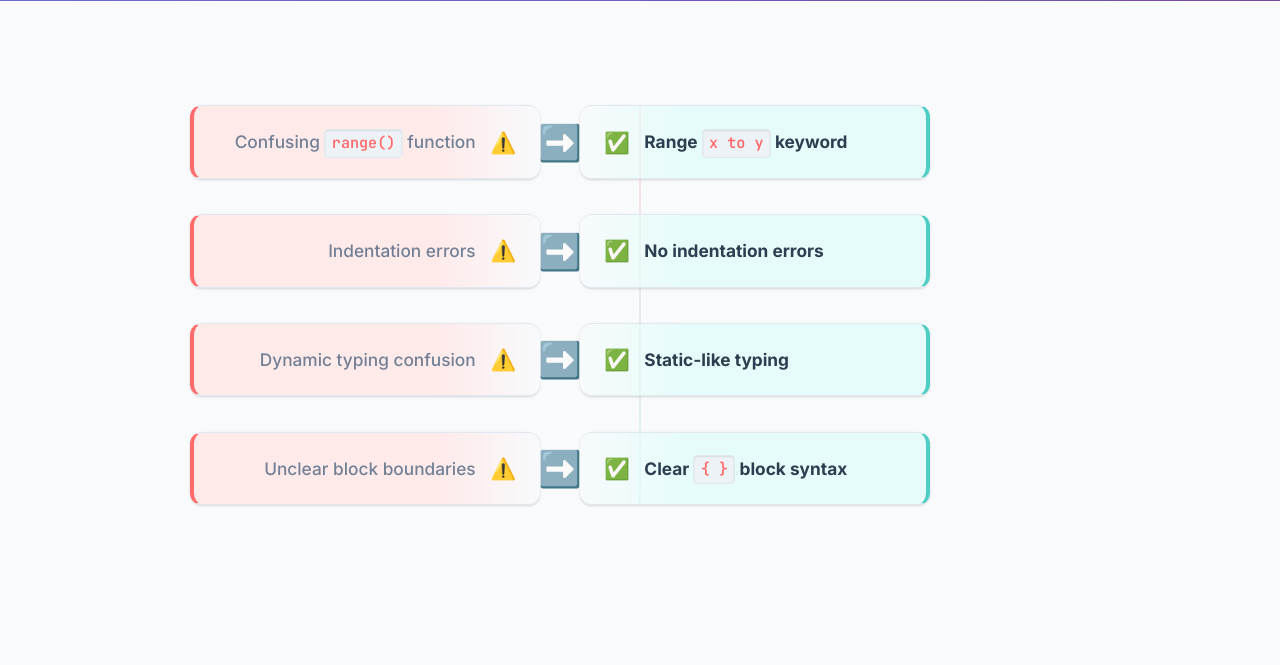
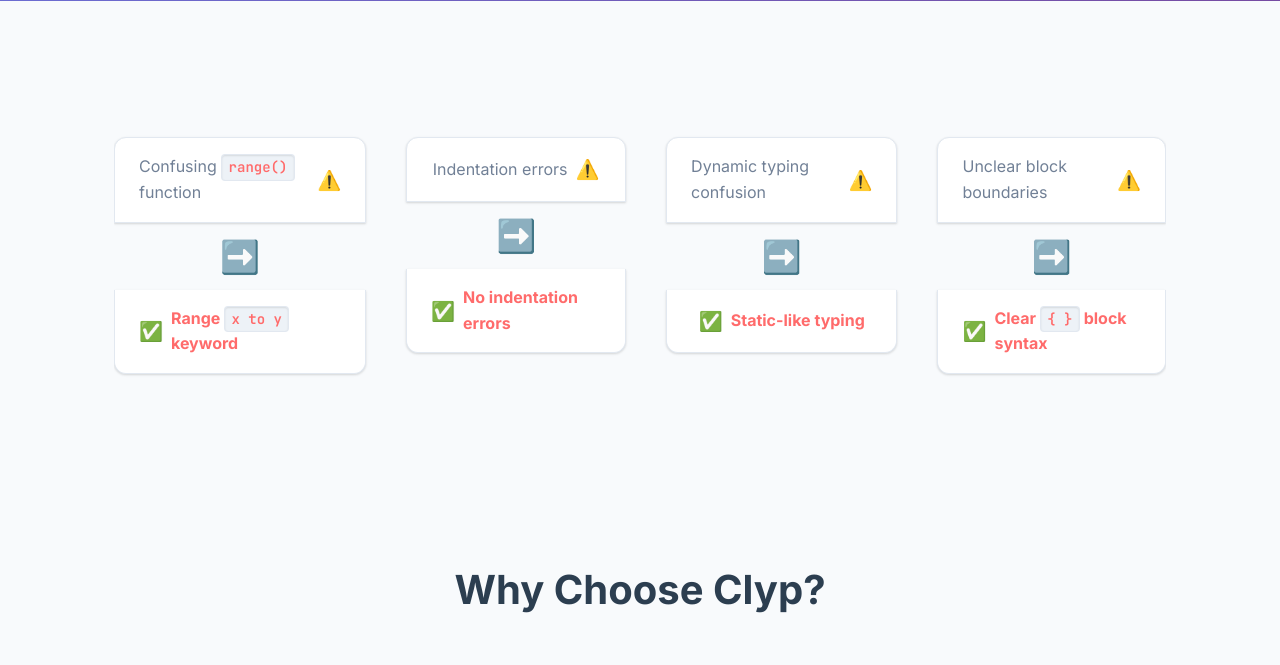
Before and after one commit to clyplang/clyplang.github.io, a Python web app: template templates/index.html in a window 1280 px wide. Shown: the part 789-1454 px from the top of the page. Run offline with Jinja, Linux system fonts and the light colour scheme; the template is opened without the code that fills it, so the values that code supplies are empty.

Commit message:
Add horizontal layout for Python vs Clyp fixes timeline section

```diff
--- a/static/css/main.css
+++ b/static/css/main.css
@@ -1609,3 +1609,87 @@ body {
         display: none;
     }
 }
+
+/* --- Horizontal Python vs Clyp Fixes Timeline --- */
+.fixes-timeline-horizontal {
+    width: 100%;
+    overflow-x: auto;
+    padding: var(--spacing-xl) 0;
+    display: flex;
+    justify-content: center;
+    align-items: center;
+}
+.fixes-timeline-row-horizontal {
+    display: flex;
+    gap: 2.5rem;
+    align-items: stretch;
+    width: 100%;
+    justify-content: center;
+}
+.fixes-timeline-item-horizontal {
+    display: flex;
+    flex-direction: column;
+    align-items: center;
+    min-width: 220px;
+    position: relative;
+    transition: transform 0.5s cubic-bezier(.4,2,.6,1);
+}
+.fixes-timeline-problem-horizontal {
+    background: var(--bg-card);
+    color: var(--text-secondary);
+    border-radius: var(--radius-lg) var(--radius-lg) 0 0;
+    box-shadow: var(--shadow-sm);
+    border: 1px solid var(--border-color);
+    padding: var(--spacing-md) var(--spacing-lg);
+    font-size: 1rem;
+    display: flex;
+    align-items: center;
+    gap: 0.5rem;
+    min-height: 60px;
+    width: 100%;
+    justify-content: center;
+    transition: background 0.3s, color 0.3s;
+}
+.fixes-timeline-arrow-horizontal {
+    font-size: 2rem;
+    margin: 0.5rem 0;
+    color: var(--primary-color);
+    transition: color 0.3s;
+}
+.fixes-timeline-fix-horizontal {
+    background: var(--bg-card);
+    color: var(--primary-color);
+    border-radius: 0 0 var(--radius-lg) var(--radius-lg);
+    box-shadow: var(--shadow-sm);
+    border: 1px solid var(--border-color);
+    border-top: none;
+    padding: var(--spacing-md) var(--spacing-lg);
+    font-size: 1rem;
+    display: flex;
+    align-items: center;
+    gap: 0.5rem;
+    min-height: 60px;
+    width: 100%;
+    justify-content: center;
+    font-weight: 600;
+    transition: background 0.3s, color 0.3s;
+}
+.fixes-timeline-item-horizontal .fix-icon {
+    font-size: 1.2em;
+}
+@media (max-width: 900px) {
+    .fixes-timeline-row-horizontal {
+        gap: 1.2rem;
+    }
+    .fixes-timeline-item-horizontal {
+        min-width: 160px;
+    }
+}
+@media (max-width: 600px) {
+    .fixes-timeline-row-horizontal {
+        gap: 0.5rem;
+    }
+    .fixes-timeline-item-horizontal {
+        min-width: 120px;
+    }
+}
--- a/templates/index.html
+++ b/templates/index.html
@@ -55,34 +55,27 @@
 <!-- Python vs Clyp Fixes Timeline Section -->
 <section class="py-clyp-fixes">
     <div class="fixes-container">
-        <div class="fixes-timeline">
-            <div class="fixes-timeline-divider"></div>
-            <div class="fixes-timeline-row">
-                <div class="fixes-timeline-item">
-                    <div class="fixes-timeline-problem"><span>Confusing <code>range()</code> function</span><span class="fix-icon">⚠️</span></div>
-                    <div class="fixes-timeline-arrow">➡️</div>
-                    <div class="fixes-timeline-fix"><span class="fix-icon">✅</span><strong>Range <code>x to y</code> keyword</strong></div>
+        <div class="fixes-timeline fixes-timeline-horizontal">
+            <div class="fixes-timeline-row-horizontal">
+                <div class="fixes-timeline-item-horizontal">
+                    <div class="fixes-timeline-problem-horizontal"><span>Confusing <code>range()</code> function</span><span class="fix-icon">⚠️</span></div>
+                    <div class="fixes-timeline-arrow-horizontal">➡️</div>
+                    <div class="fixes-timeline-fix-horizontal"><span class="fix-icon">✅</span><strong>Range <code>x to y</code> keyword</strong></div>
                 </div>
-            </div>
-            <div class="fixes-timeline-row">
-                <div class="fixes-timeline-item">
-                    <div class="fixes-timeline-problem"><span>Indentation errors</span><span class="fix-icon">⚠️</span></div>
-                    <div class="fixes-timeline-arrow">➡️</div>
-                    <div class="fixes-timeline-fix"><span class="fix-icon">✅</span><strong>No indentation errors</strong></div>
+                <div class="fixes-timeline-item-horizontal">
+                    <div class="fixes-timeline-problem-horizontal"><span>Indentation errors</span><span class="fix-icon">⚠️</span></div>
+                    <div class="fixes-timeline-arrow-horizontal">➡️</div>
+                    <div class="fixes-timeline-fix-horizontal"><span class="fix-icon">✅</span><strong>No indentation errors</strong></div>
                 </div>
-            </div>
-            <div class="fixes-timeline-row">
-                <div class="fixes-timeline-item">
-                    <div class="fixes-timeline-problem"><span>Dynamic typing confusion</span><span class="fix-icon">⚠️</span></div>
-                    <div class="fixes-timeline-arrow">➡️</div>
-                    <div class="fixes-timeline-fix"><span class="fix-icon">✅</span><strong>Static-like typing</strong></div>
+                <div class="fixes-timeline-item-horizontal">
+                    <div class="fixes-timeline-problem-horizontal"><span>Dynamic typing confusion</span><span class="fix-icon">⚠️</span></div>
+                    <div class="fixes-timeline-arrow-horizontal">➡️</div>
+                    <div class="fixes-timeline-fix-horizontal"><span class="fix-icon">✅</span><strong>Static-like typing</strong></div>
                 </div>
-            </div>
-            <div class="fixes-timeline-row">
-                <div class="fixes-timeline-item">
-                    <div class="fixes-timeline-problem"><span>Unclear block boundaries</span><span class="fix-icon">⚠️</span></div>
-                    <div class="fixes-timeline-arrow">➡️</div>
-                    <div class="fixes-timeline-fix"><span class="fix-icon">✅</span><strong>Clear <code>{ }</code> block syntax</strong></div>
+                <div class="fixes-timeline-item-horizontal">
+                    <div class="fixes-timeline-problem-horizontal"><span>Unclear block boundaries</span><span class="fix-icon">⚠️</span></div>
+                    <div class="fixes-timeline-arrow-horizontal">➡️</div>
+                    <div class="fixes-timeline-fix-horizontal"><span class="fix-icon">✅</span><strong>Clear <code>{ }</code> block syntax</strong></div>
                 </div>
             </div>
         </div>
```
